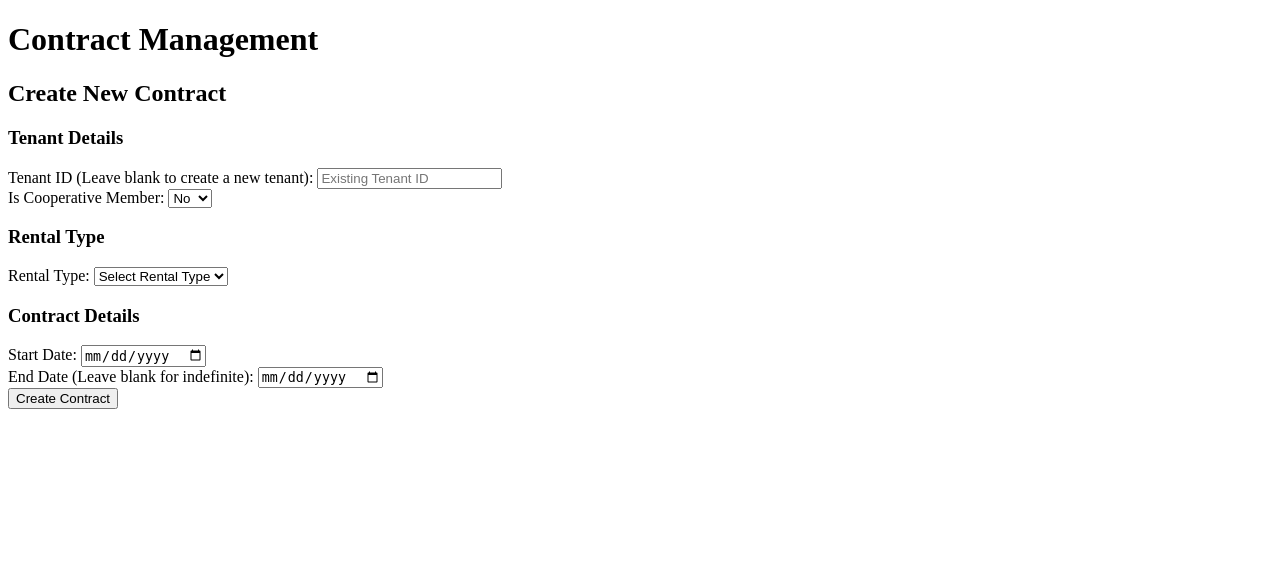
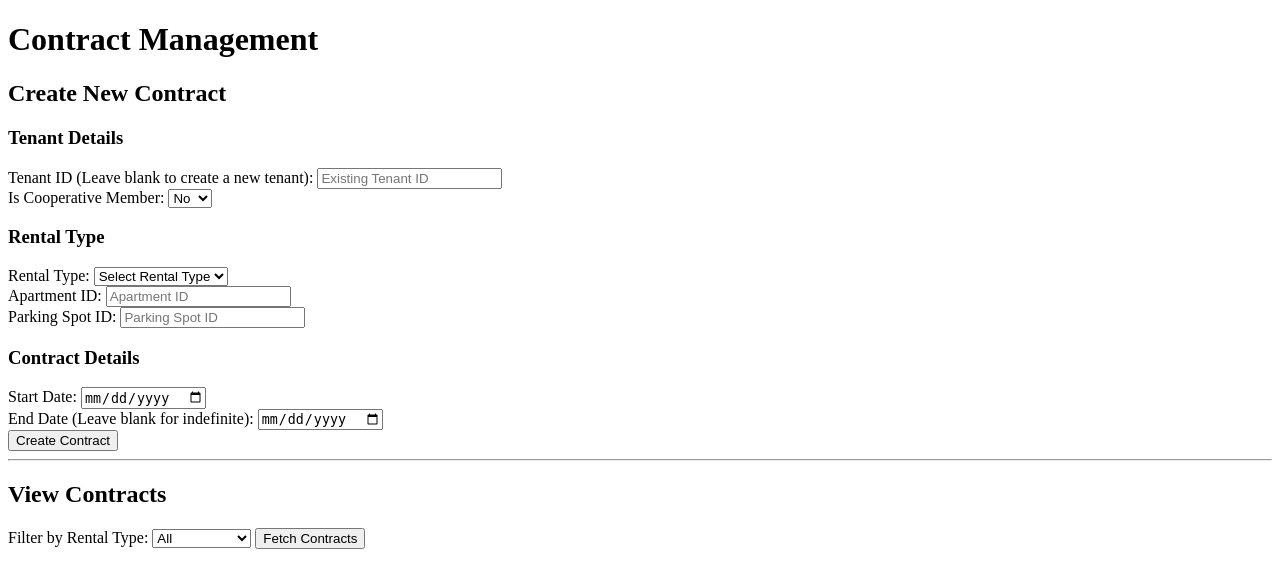
Before and after one commit to vitoxvi/Immotech, a Flask app: page /contracts in a window 1280 px wide. Shown: the top 588 px of the page. Run offline with Flask 3, Linux system fonts and the light colour scheme.

Commit message:
CRUD for contracts

```diff
--- a/endpoints/contracts.py
+++ b/endpoints/contracts.py
@@ -30,7 +30,7 @@
 
 
 
-
+#create a new contract
 @contract_bp.route('/backend/contracts', methods=['POST'])
 def create_contract():
     data = request.json
@@ -143,6 +143,63 @@
         return jsonify({"error": str(e)}), 500
 
 
+#read all contracts
+@contract_bp.route('/backend/contracts', methods=['GET'])
+def get_contracts():
+    rental_type = request.args.get('rental_type')  # Optional filter
+    query = """
+    SELECT
+        Contract.id AS contract_id,
+        Tenant.id AS tenant_id,
+        Person.first_name || ' ' || Person.last_name AS tenant_name,
+        Contract.rental_type,
+        Contract.rental_id,
+        Contract.start_date,
+        Contract.end_date,
+        Contract.is_deleted
+    FROM Contract
+    JOIN Tenant ON Contract.tenant_id = Tenant.id
+    JOIN Person ON Tenant.person_id = Person.id
+    WHERE Contract.is_deleted = 0
+    """
+
+    params = []
+    if rental_type:
+        query += " AND Contract.rental_type = ?"
+        params.append(rental_type)
+
+    result = query_db(query, params)
+    if "error" in result:
+        return jsonify(result), 500
+
+    contracts = [dict(row) for row in result]
+    return jsonify(contracts), 200
+
+
+
+#update the end date of a contract
+@contract_bp.route('/backend/contracts/<int:contract_id>', methods=['PUT'])
+def update_contract(contract_id):
+    data = request.json
+    end_date = data.get('end_date')
+
+    if not end_date:
+        return jsonify({"error": "end_date is required"}), 400
+
+    query = """
+    UPDATE Contract
+    SET end_date = ?, updated_at = CURRENT_TIMESTAMP
+    WHERE id = ? AND is_deleted = 0
+    """
+    result = query_db(query, (end_date, contract_id), commit=True)
+
+    if "error" in result:
+        return jsonify(result), 500
+
+    return jsonify({"message": "Contract updated successfully"}), 200
+
+
+
 # Soft DELETE a contract
 @contract_bp.route('/backend/contracts/<int:contract_id>', methods=['DELETE'])
 def soft_delete_contract(contract_id):
--- a/templates/contract.html
+++ b/templates/contract.html
@@ -5,87 +5,88 @@
     <meta name="viewport" content="width=device-width, initial-scale=1.0">
     <title>Contract Management</title>
     <script>
-        function toggleRentalFields() {
-            const rentalType = document.getElementById('rentalType').value;
-            const apartmentFields = document.getElementById('apartmentFields');
-            const parkingFields = document.getElementById('parkingFields');
+        const CONTRACT_API = '/backend/contracts';
 
-            apartmentFields.style.display = rentalType === 'Apartment' ? 'block' : 'none';
-            parkingFields.style.display = rentalType === 'ParkingSpot' ? 'block' : 'none';
+        // Fetch and display contracts
+        async function fetchContracts() {
+            const rentalType = document.getElementById('rentalTypeFilter').value;
+            let url = CONTRACT_API;
+
+            if (rentalType) {
+                url += `?rental_type=${rentalType}`;
+            }
+
+            try {
+                const response = await fetch(url);
+                const contracts = await response.json();
+                displayContracts(contracts);
+            } catch (error) {
+                alert(`Error fetching contracts: ${error.message}`);
+            }
         }
 
-        document.addEventListener('DOMContentLoaded', () => {
-            document.getElementById('apartmentFields').style.display = 'none';
-            document.getElementById('parkingFields').style.display = 'none';
-        });
-    </script>
-</head>
-<body>
-    <h1>Contract Management</h1>
+        // Display contracts in the UI
+        function displayContracts(contracts) {
+            const contractList = document.getElementById('contractList');
+            contractList.innerHTML = '';
 
-    <!-- Create Contract -->
-    <h2>Create New Contract</h2>
-    <form id="createContractForm">
-        <h3>Tenant Details</h3>
-        <label for="tenantId" aria-label="Enter tenant ID">Tenant ID (Leave blank to create a new tenant):</label>
-        <input type="number" id="tenantId" name="tenantId" min="1" placeholder="Existing Tenant ID"><br>
+            contracts.forEach(contract => {
+                const contractDiv = document.createElement('div');
+                contractDiv.innerHTML = `
+                    <strong>Contract ID:</strong> ${contract.contract_id}<br>
+                    <strong>Tenant:</strong> ${contract.tenant_name}<br>
+                    <strong>Rental Type:</strong> ${contract.rental_type}<br>
+                    <strong>Rental ID:</strong> ${contract.rental_id}<br>
+                    <strong>Start Date:</strong> ${contract.start_date}<br>
+                    <strong>End Date:</strong> ${contract.end_date || 'Indefinite'}<br>
+                    <button onclick="softDeleteContract(${contract.contract_id})">Delete</button>
+                    <button onclick="updateContract(${contract.contract_id})">Update End Date</button>
+                    <hr>
+                `;
+                contractList.appendChild(contractDiv);
+            });
+        }
 
-        <label for="isCooperativeMember" aria-label="Select cooperative membership status">Is Cooperative Member:</label>
-        <select id="isCooperativeMember" name="isCooperativeMember">
-            <option value="1">Yes</option>
-            <option value="0" selected>No</option>
-        </select><br>
+        // Soft-delete a contract
+        async function softDeleteContract(contractId) {
+            if (!confirm(`Are you sure you want to delete contract ID ${contractId}?`)) return;
 
-        <h3>Rental Type</h3>
-        <label for="rentalType" aria-label="Select rental type">Rental Type:</label>
-        <select id="rentalType" name="rentalType" onchange="toggleRentalFields()">
-            <option value="" selected disabled>Select Rental Type</option>
-            <option value="Apartment">Apartment</option>
-            <option value="ParkingSpot">Parking Spot</option>
-        </select><br>
+            try {
+                const response = await fetch(`${CONTRACT_API}/${contractId}`, { method: 'DELETE' });
+                const data = await response.json();
+                alert(data.message || `Error: ${data.error}`);
+                fetchContracts();
+            } catch (error) {
+                alert(`Error deleting contract: ${error.message}`);
+            }
+        }
 
-        <div id="apartmentFields">
-            <h3>Apartment Details</h3>
-            <label for="apartmentId" aria-label="Enter apartment ID">Apartment ID:</label>
-            <input type="number" id="apartmentId" name="apartmentId" min="1" placeholder="Apartment ID"><br>
-        </div>
+        // Update contract end date
+        async function updateContract(contractId) {
+            const newEndDate = prompt('Enter the new end date (YYYY-MM-DD):');
+            if (!newEndDate) return;
 
-        <div id="parkingFields">
-            <h3>Parking Spot Details</h3>
-            <label for="parkingId" aria-label="Enter parking spot ID">Parking Spot ID:</label>
-            <input type="number" id="parkingId" name="parkingId" min="1" placeholder="Parking Spot ID"><br>
-        </div>
+            try {
+                const response = await fetch(`${CONTRACT_API}/${contractId}`, {
+                    method: 'PUT',
+                    headers: { 'Content-Type': 'application/json' },
+                    body: JSON.stringify({ end_date: newEndDate }),
+                });
+                const data = await response.json();
+                alert(data.message || `Error: ${data.error}`);
+                fetchContracts();
+            } catch (error) {
+                alert(`Error updating contract: ${error.message}`);
+            }
+        }
 
-        <h3>Contract Details</h3>
-        <label for="startDate" aria-label="Select start date">Start Date:</label>
-        <input type="date" id="startDate" name="startDate" required><br>
-
-        <label for="endDate" aria-label="Select end date">End Date (Leave blank for indefinite):</label>
-        <input type="date" id="endDate" name="endDate"><br>
-
-        <button type="submit">Create Contract</button>
-    </form>
-    <div id="createContractResult"></div>
-
-    <script>
-        const CONTRACT_API = '/backend/contracts';
-
+        // Create a new contract
         document.getElementById('createContractForm').addEventListener('submit', async (e) => {
             e.preventDefault();
 
             const rentalType = document.getElementById('rentalType').value;
             if (!rentalType) {
                 alert('Please select a rental type.');
-                return;
-            }
-
-            const startDate = new Date(document.getElementById('startDate').value);
-            const endDate = document.getElementById('endDate').value
-                ? new Date(document.getElementById('endDate').value)
-                : null;
-
-            if (endDate && endDate < startDate) {
-                alert('End date cannot be earlier than start date.');
                 return;
             }
 
@@ -107,13 +108,86 @@
                     body: JSON.stringify(payload),
                 });
                 const data = await response.json();
-                document.getElementById('createContractResult').innerText = data.error
-                    ? `Error: ${data.error}`
-                    : `Success: Contract created successfully!`;
+                alert(data.message || `Error: ${data.error}`);
+                fetchContracts(); // Refresh the contract list
             } catch (error) {
-                document.getElementById('createContractResult').innerText = `Error: ${error.message}`;
+                alert(`Error creating contract: ${error.message}`);
             }
         });
+
+        // Toggle rental-specific fields
+        function toggleRentalFields() {
+            const rentalType = document.getElementById('rentalType').value;
+            document.getElementById('apartmentFields').style.display = rentalType === 'Apartment' ? 'block' : 'none';
+            document.getElementById('parkingFields').style.display = rentalType === 'ParkingSpot' ? 'block' : 'none';
+        }
+
+        // Initialize field visibility on page load
+        document.addEventListener('DOMContentLoaded', () => {
+            document.getElementById('apartmentFields').style.display = 'none';
+            document.getElementById('parkingFields').style.display = 'none';
+        });
     </script>
+</head>
+<body>
+    <h1>Contract Management</h1>
+
+    <!-- Create Contract -->
+    <h2>Create New Contract</h2>
+    <form id="createContractForm">
+        <h3>Tenant Details</h3>
+        <label for="tenantId">Tenant ID (Leave blank to create a new tenant):</label>
+        <input type="number" id="tenantId" name="tenantId" min="1" placeholder="Existing Tenant ID"><br>
+
+        <label for="isCooperativeMember">Is Cooperative Member:</label>
+        <select id="isCooperativeMember" name="isCooperativeMember">
+            <option value="1">Yes</option>
+            <option value="0" selected>No</option>
+        </select><br>
+
+        <h3>Rental Type</h3>
+        <label for="rentalType">Rental Type:</label>
+        <select id="rentalType" name="rentalType" onchange="toggleRentalFields()">
+            <option value="" selected disabled>Select Rental Type</option>
+            <option value="Apartment">Apartment</option>
+            <option value="ParkingSpot">Parking Spot</option>
+        </select><br>
+
+        <!-- Apartment-Specific Fields -->
+        <div id="apartmentFields">
+            <label for="apartmentId">Apartment ID:</label>
+            <input type="number" id="apartmentId" name="apartmentId" min="1" placeholder="Apartment ID"><br>
+        </div>
+
+        <!-- Parking Spot-Specific Fields -->
+        <div id="parkingFields">
+            <label for="parkingId">Parking Spot ID:</label>
+            <input type="number" id="parkingId" name="parkingId" min="1" placeholder="Parking Spot ID"><br>
+        </div>
+
+        <h3>Contract Details</h3>
+        <label for="startDate">Start Date:</label>
+        <input type="date" id="startDate" name="startDate" required><br>
+
+        <label for="endDate">End Date (Leave blank for indefinite):</label>
+        <input type="date" id="endDate" name="endDate"><br>
+
+        <button type="submit">Create Contract</button>
+    </form>
+    <div id="createContractResult"></div>
+
+    <hr>
+
+    <!-- Filter Contracts -->
+    <h2>View Contracts</h2>
+    <label for="rentalTypeFilter">Filter by Rental Type:</label>
+    <select id="rentalTypeFilter" name="rentalTypeFilter">
+        <option value="">All</option>
+        <option value="Apartment">Apartment</option>
+        <option value="ParkingSpot">Parking Spot</option>
+    </select>
+    <button onclick="fetchContracts()">Fetch Contracts</button>
+
+    <div id="contractList"></div>
 </body>
 </html>
```
